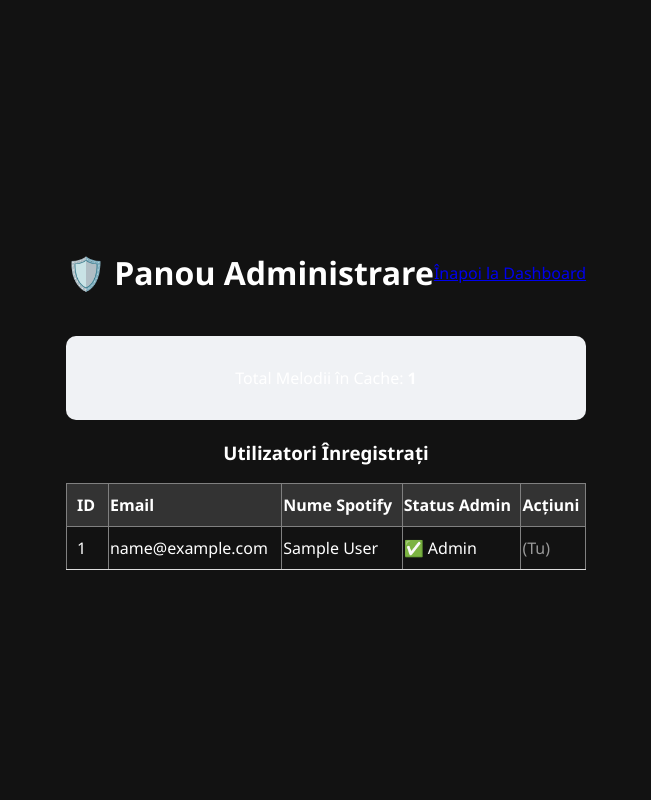
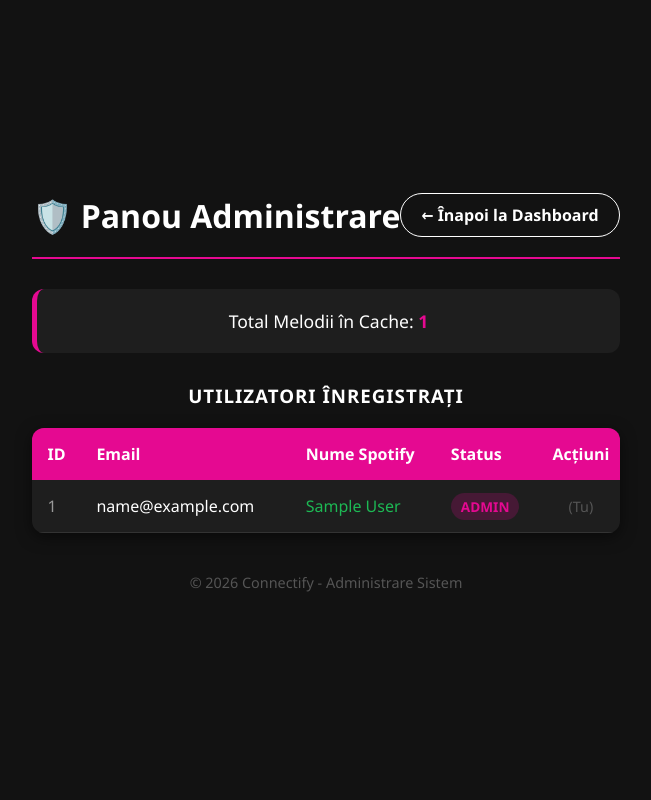
Before and after one commit to andaelenad/CONNECTIFY, a Flask app: page /admin_panel in a window 1280 px wide. Shown: the whole page, without its empty margins (314-965 px from the left). Run offline with Flask 3, Linux system fonts and the light colour scheme; the visitor is signed in with stand-in values (Sample User, id 1); tables that the repository leaves empty hold one stand-in row (values such as "Sample post").

Commit message:
Css admin

```diff
--- a/templates/admin.html
+++ b/templates/admin.html
@@ -6,44 +6,62 @@
     <link rel="icon" type="/x-icon" href="static/favicon.ico">
     <link rel="stylesheet" href="{{ url_for('static', filename='style.css') }}">
 </head>
-<body>
-    <div class="container" style="max-width: 900px; margin: auto; padding: 20px;">
-        <header style="display: flex; justify-content: space-between; align-items: center;">
-            <h1>🛡️ Panou Administrare</h1>
-            <a href="{{ url_for('dashboard') }}" class="btn-secondary">Înapoi la Dashboard</a>
+<body style="background-color: #121212; color: white; font-family: 'Segoe UI', Tahoma, Geneva, Verdana, sans-serif;">
+    <div class="container" style="max-width: 1000px; margin: auto; padding: 40px;">
+
+        <header style="display: flex; justify-content: space-between; align-items: center; border-bottom: 2px solid #e50991; padding-bottom: 20px; margin-bottom: 30px;">
+            <h1 style="color: white; margin: 0;">🛡️ Panou Administrare</h1>
+            <a href="{{ url_for('dashboard') }}" style="background-color: transparent; color: white; border: 1px solid white; padding: 10px 20px; border-radius: 25px; text-decoration: none; font-weight: bold; transition: 0.3s;">
+                ← Înapoi la Dashboard
+            </a>
         </header>
 
-        <section class="stats" style="background: #f0f2f5; padding: 15px; border-radius: 10px; margin: 20px 0;">
-            <p>Total Melodii în Cache: <strong>{{ total_songs }}</strong></p>
+        <!-- Statistici rapide -->
+        <section class="stats" style="background: #1e1e1e; padding: 20px; border-radius: 12px; margin-bottom: 30px; border-left: 5px solid #e50991;">
+            <p style="margin: 0; font-size: 1.1em;">Total Melodii în Cache: <strong style="color: #e50991;">{{ total_songs }}</strong></p>
         </section>
 
-        <h3>Utilizatori Înregistrați</h3>
-        <table border="1" style="width: 100%; border-collapse: collapse; text-align: left;">
-            <thead style="background: #333; color: white;">
-                <tr>
-                    <th style="padding: 10px;">ID</th>
+        <h3 style="margin-bottom: 20px; letter-spacing: 1px;">UTILIZATORI ÎNREGISTRAȚI</h3>
+
+        <div style="background: #1e1e1e; border-radius: 12px; overflow: hidden; box-shadow: 0 4px 15px rgba(0,0,0,0.5);">
+            <table style="width: 100%; border-collapse: collapse; text-align: left;">
+                <thead>
+                    <tr style="background-color: #e50991; color: white;">
+                        <th style="padding: 15px;">ID</th>
                         <th>Email</th>
                         <th>Nume Spotify</th>
-                    <th>Status Admin</th>
-                    <th>Acțiuni</th>
+                        <th>Status</th>
+                        <th style="text-align: center;">Acțiuni</th>
                     </tr>
                 </thead>
                 <tbody>
                     {% for u in users %}
-                <tr style="border-bottom: 1px solid #ddd;">
-                    <td style="padding: 10px;">{{ u.id }}</td>
-                    <td>{{ u.email }}</td>
-                    <td>{{ u.display_name if u.display_name else "❌ Neconectat" }}</td>
-                    <td>{{ "✅ Admin" if u.is_admin else "👤 User" }}</td>
+                    <tr style="border-bottom: 1px solid #333; transition: background 0.2s;" onmouseover="this.style.background='#252525'" onmouseout="this.style.background='transparent'">
+                        <td style="padding: 15px; color: #999;">{{ u.id }}</td>
+                        <td style="font-weight: 500;">{{ u.email }}</td>
                         <td>
+                            {% if u.display_name %}
+                                <span style="color: #1DB954;">{{ u.display_name }}</span>
+                            {% else %}
+                                <span style="color: #666; font-style: italic;">Neconectat</span>
+                            {% endif %}
+                        </td>
+                        <td>
+                            {% if u.is_admin %}
+                                <span style="background: rgba(229, 9, 145, 0.2); color: #e50991; padding: 4px 10px; border-radius: 15px; font-size: 0.85em; font-weight: bold;">ADMIN</span>
+                            {% else %}
+                                <span style="color: #999; font-size: 0.85em;">USER</span>
+                            {% endif %}
+                        </td>
+                        <td style="text-align: center;">
                             {% if u.id != session['user_id'] %}
                                 <a href="{{ url_for('delete_user', uid=u.id) }}"
-                               onclick="return confirm('Ești sigur că vrei să ștergi acest utilizator?')"
-                               style="color: red; text-decoration: none; font-weight: bold;">
+                                   onclick="return confirm('ATENȚIE: Ștergerea este definitivă! Continui?')"
+                                   style="color: #ff4444; text-decoration: none; font-weight: bold; font-size: 0.9em; padding: 5px 10px; border: 1px solid #ff4444; border-radius: 5px;">
                                     Șterge
                                 </a>
                             {% else %}
-                            <span style="color: #999;">(Tu)</span>
+                                <span style="color: #555; font-size: 0.9em;">(Tu)</span>
                             {% endif %}
                         </td>
                     </tr>
@@ -51,5 +69,10 @@
                 </tbody>
             </table>
         </div>
+
+        <footer style="margin-top: 40px; text-align: center; color: #555; font-size: 0.9em;">
+            <p>&copy; 2026 Connectify - Administrare Sistem</p>
+        </footer>
+    </div>
 </body>
 </html>
```
Also changed, not shown: templates/dashboard.html (+8 -11 lines), templates/profile.html (+10 -8 lines). Lines whose indentation alone changed are shown as unchanged.
